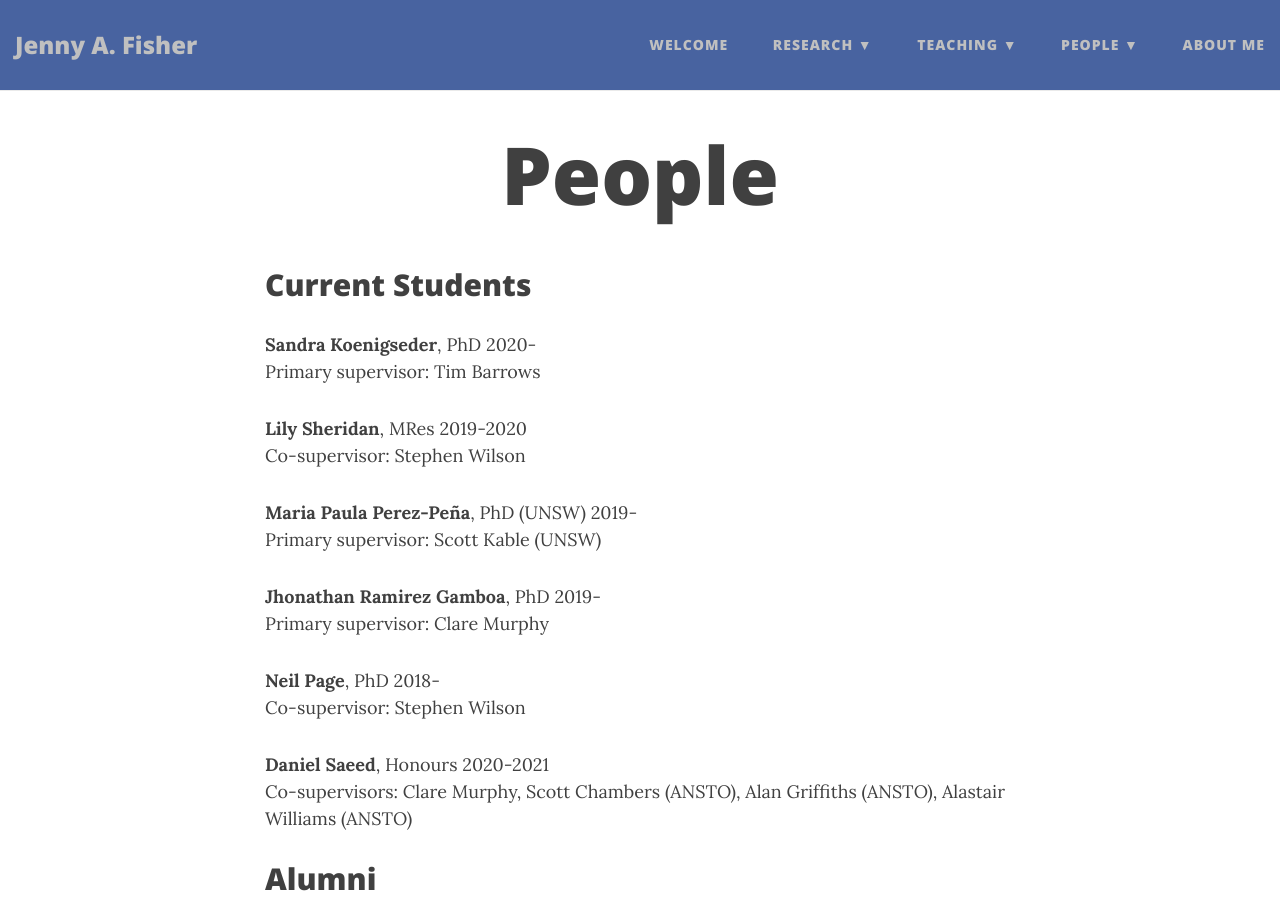
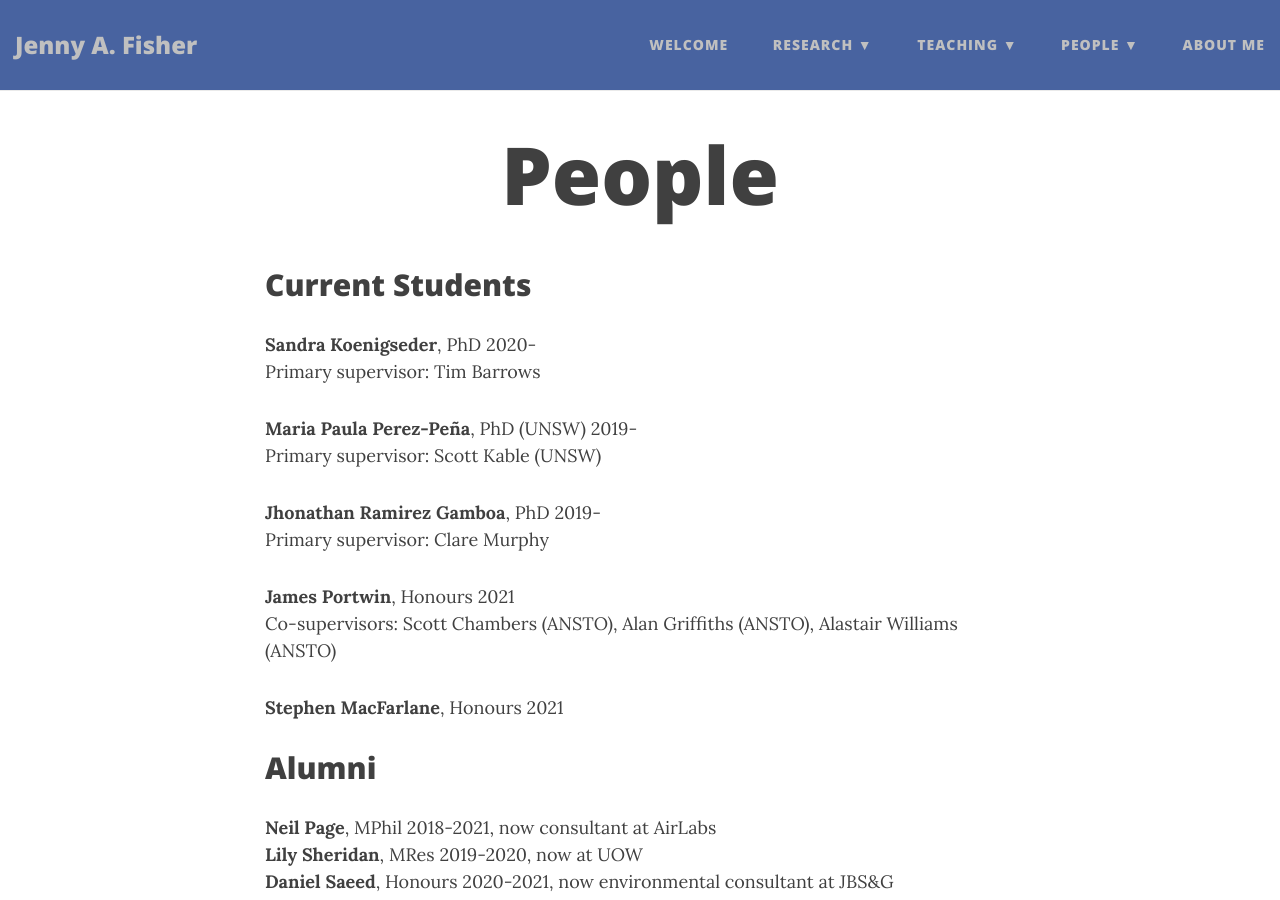
Before and after one commit to jennyfisher/jennyfisher.github.io, a Jekyll site: the page built from people.md, in a window 1280 px wide and 900 px high. Built offline with Jekyll 4.4.1, drawn with Linux system fonts in a browser that asks for light colours; nearby versions of some CDN libraries; some of the changed text lies outside the part shown.

Commit message:
Update people.md

```diff
--- a/people.md
+++ b/people.md
@@ -8,25 +8,24 @@ title: People
 **Sandra Koenigseder**, PhD 2020-<br/>
        Primary supervisor: Tim Barrows
 
-**Lily Sheridan**, MRes 2019-2020<br/>
-       Co-supervisor: Stephen Wilson
-
 **Maria Paula Perez-Peña**, PhD (UNSW) 2019-<br/>
        Primary supervisor: Scott Kable (UNSW)
 
 **Jhonathan Ramirez Gamboa**, PhD 2019-<br/>
        Primary supervisor: Clare Murphy
 
-**Neil Page**, PhD 2018-<br/>
-       Co-supervisor: Stephen Wilson
+**James Portwin**, Honours 2021<br/>
+       Co-supervisors: Scott Chambers (ANSTO), Alan Griffiths (ANSTO), Alastair Williams (ANSTO)
 
-**Daniel Saeed**, Honours 2020-2021<br/>
-       Co-supervisors: Clare Murphy, Scott Chambers (ANSTO), Alan Griffiths (ANSTO), Alastair Williams (ANSTO)
+**Stephen MacFarlane**, Honours 2021
 
 
 ## Alumni
 
-**Sam Limbrey**, Honours 2019-2020, now research assistant at University of Wollongong<br/>
+**Neil Page**, MPhil 2018-2021, now consultant at AirLabs<br/>
+**Lily Sheridan**, MRes 2019-2020, now at UOW<br/>
+**Daniel Saeed**, Honours 2020-2021, now environmental consultant at JBS&G<br/>
+**Sam Limbrey**, Honours 2019-2020, now at Australian Geospatial Intelligence Organisation<br/>
 **Jesse Greenslade**, PhD 2015-2019, now researcher at Bureau of Meteorology<br/>
 **Beata Bukosa**, PhD 2015-2019, now postdoctoral fellow at NIWA, New Zealand<br/>
 **[Max Desservettaz](https://www.cyi.ac.cy/index.php/care-c/about-the-center/care-c-our-people/itemlist/user/1049-maximilien-desservettaz.html)**, PhD 2014-2018, now Technical Research Specialist at Climate and Atmosphere Research Center, Cyprus Research Institute<br/>
```
